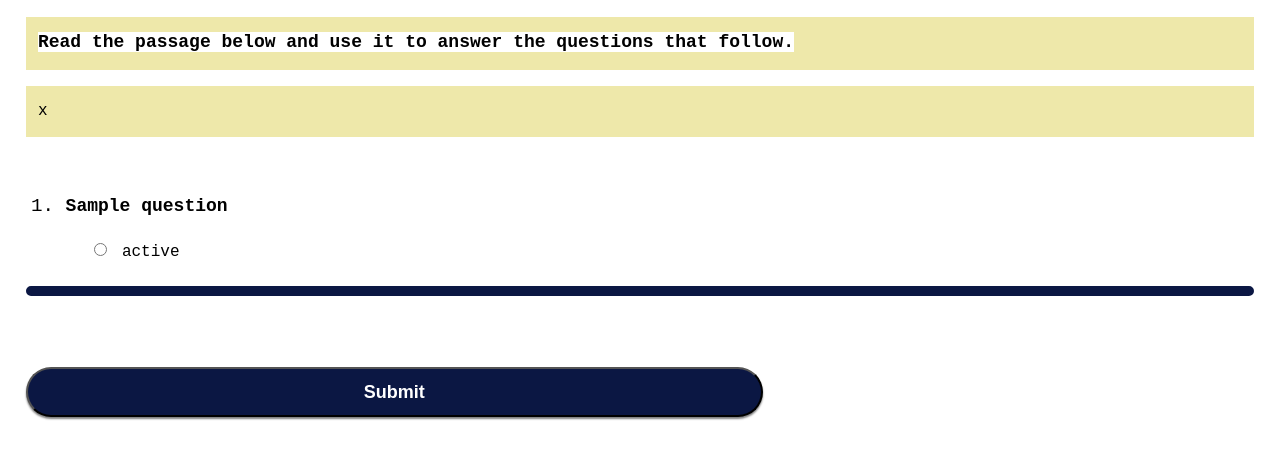
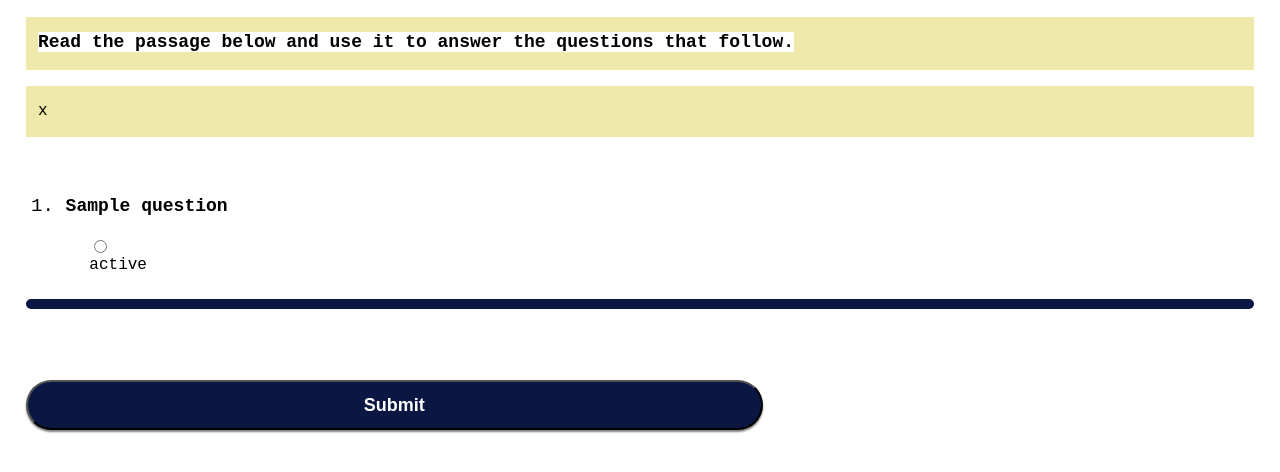
Before and after one commit to belloshehu/multiple-choice-questions, a Django app: page /assessment/ in a window 1280 px wide. Shown: the part 297-769 px from the top of the page. Run offline with Django 3.2, Linux system fonts and the light colour scheme; a user stored in the database is signed in; tables that the repository leaves empty hold one stand-in row (values such as "Sample post"); some libraries are stand-ins or nearby versions.

Commit message:
Display choices in block

```diff
--- a/multiple_choices/static/style/style.css
+++ b/multiple_choices/static/style/style.css
@@ -47,6 +47,7 @@ header {
     input[type=radio] {
         text-align: left;
         font-size: large;
+        display: block;
     }
     button {
         background-color:  rgb(11, 23, 67);
@@ -102,6 +103,7 @@ header {
     input[type=radio] {
         text-align: left;
         font-weight: normal;
+        display: block;
     }
     button {
         background-color:  rgb(11, 23, 67);
```
